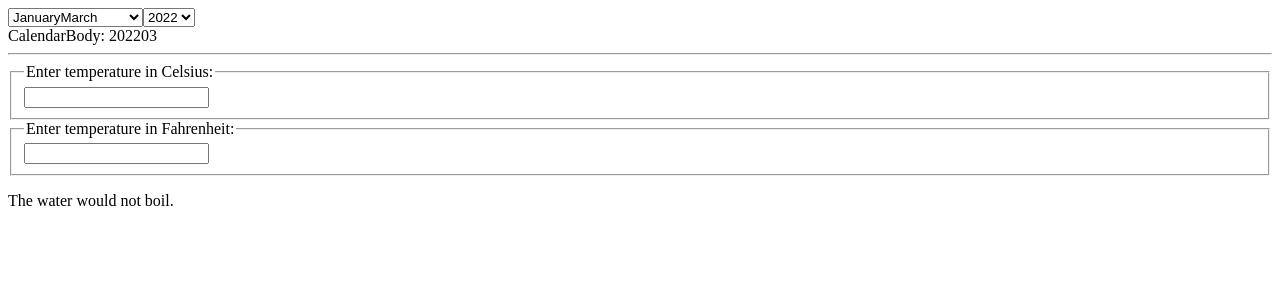
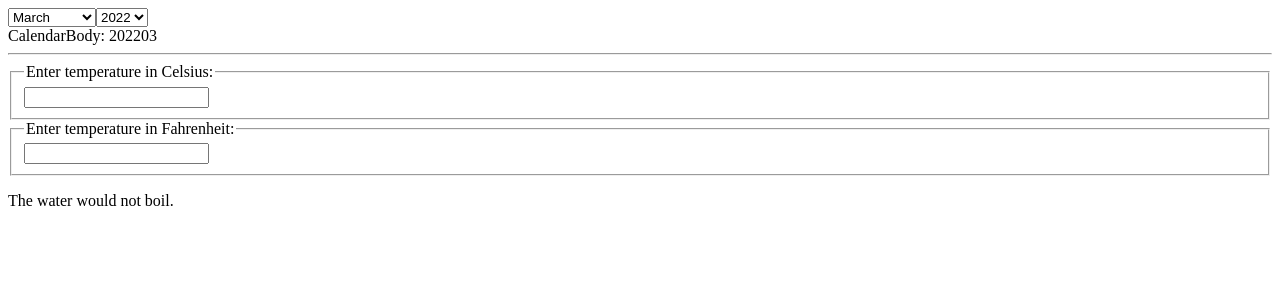
Before and after one commit to Park-Joyeong/Hoogle-Calendar, a React (Create React App) app: page / in a window 1280 px wide. Shown: the top 300 px of the page. Built offline with nearby package versions, Linux system fonts and the light colour scheme.

Commit message:
Success binding selectbox

```diff
--- a/src/components/Calendar/CalendarComponents/MonthSelector.tsx
+++ b/src/components/Calendar/CalendarComponents/MonthSelector.tsx
@@ -6,29 +6,17 @@ export interface Props {
     setSelectedYYYYMM: (selectedYYYYMM: string) => void;
 }
 
-const obj = {
-    "01": "January",
-    "02": "February",
-};
-
-console.log(obj["01"]);
-console.log(obj["02"]);
-
-Object.keys(obj).map((item, index) => {
-    console.log(obj[item]);
-})
-
-
 const MonthSelector = ({ selectedYYYYMM }: Props) => {
     const selectedYYYY = selectedYYYYMM.substring(0, 4);
     const selectedMM = selectedYYYYMM.substring(4, 6);
     return (
         <div>
             <select value={selectedMM}>
-                {Object.keys(monthsData).map((item, index) => {
+                {Object.keys(monthsData)
+                    .sort()
+                    .map((item, index) => {
                         return (
                             <option value={item} key={index}>
-                            {monthsData["01"]}
                                 {(monthsData as any)[item]}
                             </option>
                         );
```
Lines whose indentation alone changed are shown as unchanged.
